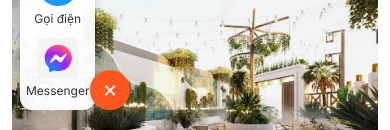
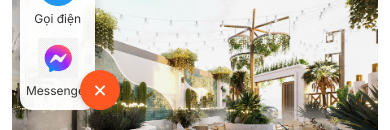
Before and after one commit to hhpr98/kien-truc-vn, a React (Vite) app: page / in a window 390 px wide. Shown: the part 714-844 px from the top of the page. Built offline with nearby package versions, Linux system fonts and the light colour scheme.

Commit message:
fix css on mobile size

```diff
--- a/src/components/FloatingPanel.css
+++ b/src/components/FloatingPanel.css
@@ -8,7 +8,7 @@
   display: flex;
   flex-direction: column;
   gap: 10px;
-  box-shadow: 0 4px 12px rgba(0,0,0,0.15);
+  box-shadow: 0 4px 12px rgba(0, 0, 0, 0.15);
   z-index: 9999;
   transition: opacity 0.3s ease, transform 0.3s ease;
 }
@@ -38,7 +38,7 @@
 .floating-toggle {
   position: fixed;
   bottom: 20px;
-  left: 90px;
+  left: 80px;
   background: #ff5722;
   color: white;
   border: none;
@@ -47,6 +47,9 @@
   height: 40px;
   font-size: 18px;
   cursor: pointer;
-  box-shadow: 0 2px 6px rgba(0,0,0,0.2);
+  box-shadow: 0 2px 6px rgba(0, 0, 0, 0.2);
   z-index: 10000;
+  display: flex;
+  align-items: center;
+  justify-content: center;
 }
```
